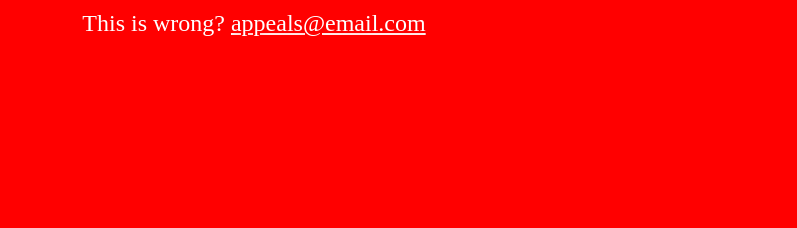
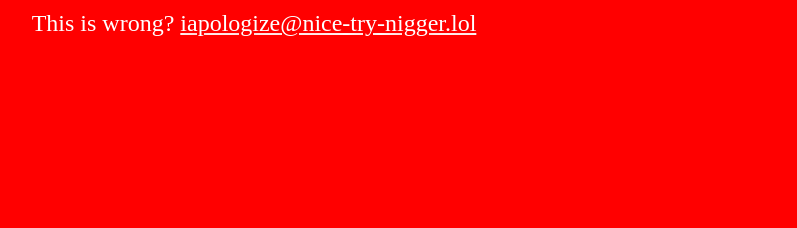
Before and after one commit to xgamer30/playground, a plain HTML site: page index.html in a window 1280 px wide. Shown: the top 228 px of the page, without its empty margins (386-1183 px from the left). Drawn offline with Linux system fonts and the light colour scheme.

Commit message:
Update index.html

```diff
--- a/index.html
+++ b/index.html
@@ -53,7 +53,7 @@
     </style>
 </head>
 <body>
-    <div id="email">This is wrong? <a href="mailto:appeals@email.com" style="color: white; text-decoration: underline;">appeals@email.com</a></div>
+    <div id="email">This is wrong? <a href="mailto:iapologize@nice-try-nigger.lol" style="color: white;">iapologize@nice-try-nigger.lol</a></div>
     <img id="trollface" src="https://media.tenor.com/DhyEu2-i6ZQAAAAM/troll-dancing.gif" alt="Troll Dancing">
     <img id="fortnite" src="https://media.tenor.com/3-MhvsnN6BgAAAAM/fastest_llama-fortnite.gif" alt="Crying Fortnite">
     <div id="message"></div>
```
